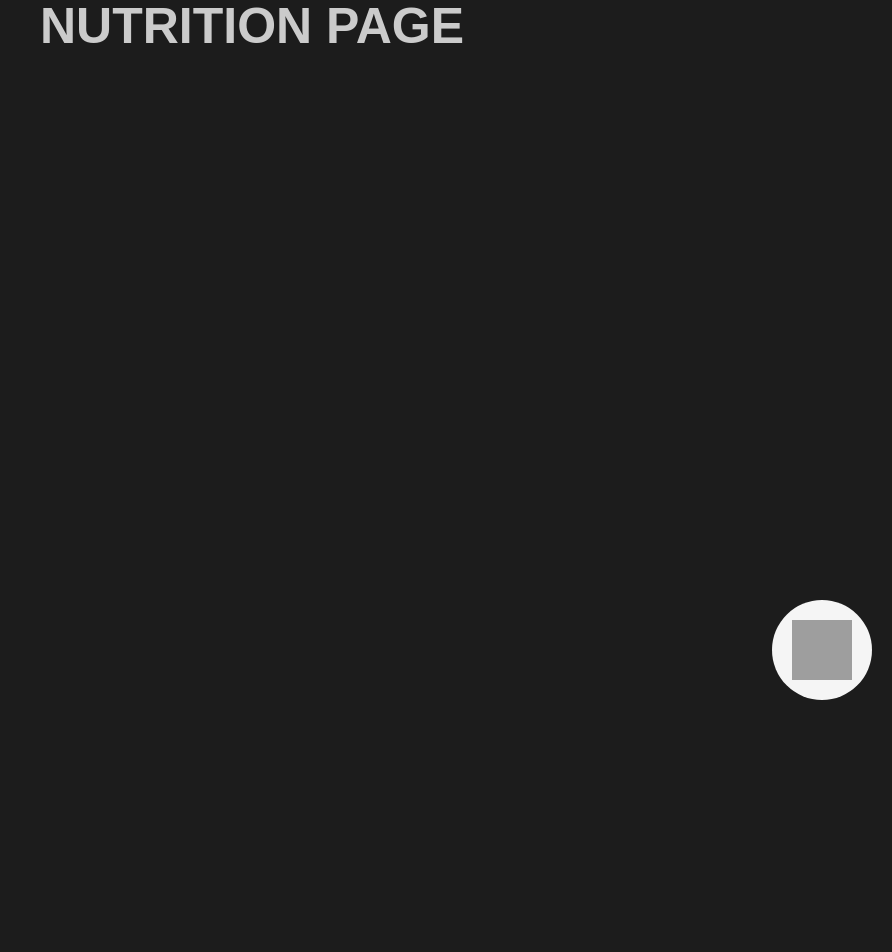
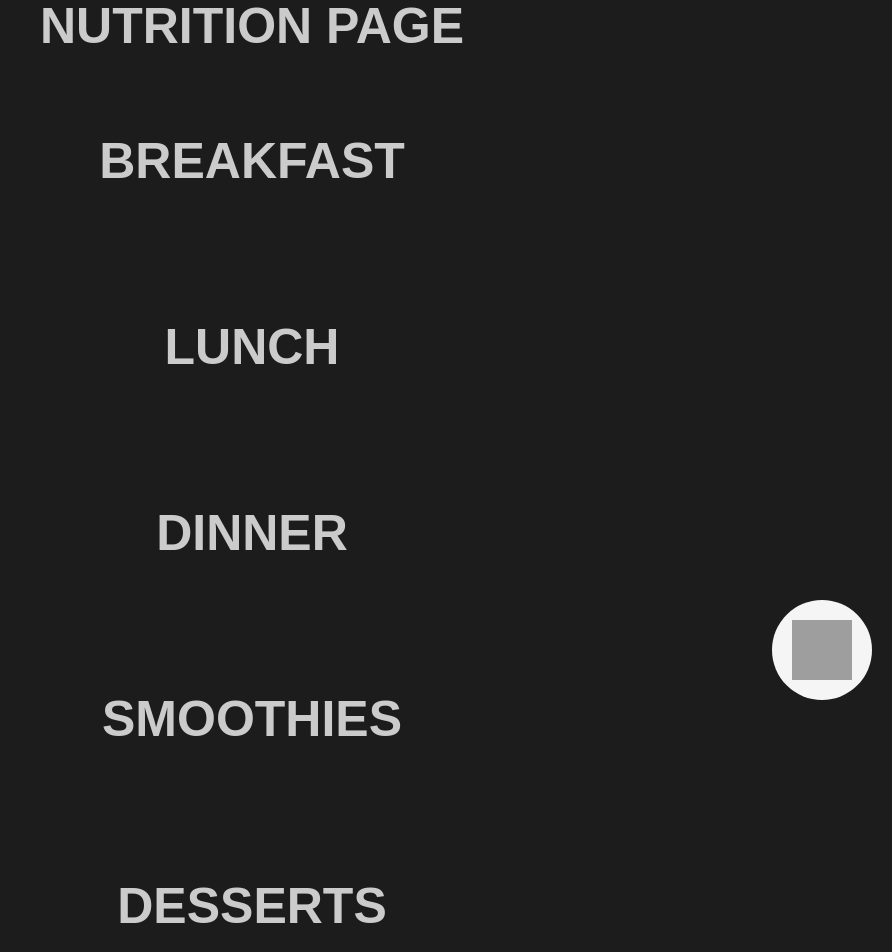
Before and after one commit to alinabpol/fitfusion-frontend, a React (Create React App) app: page /nutrition in a window 1280 px wide. Shown: the part 80-1032 px from the top of the page, without its empty margins (388-1280 px from the left). Before the commit the page ends 800 px from the top, so only its background shows below. Built offline with nearby package versions, Linux system fonts and the light colour scheme; grey boxes are pictures that could not be loaded; a web font is replaced by a local one.

Commit message:
initial set up for /nutrition

```diff
--- a/src/pages/Nutrition.js
+++ b/src/pages/Nutrition.js
@@ -1,11 +1,28 @@
-
+import "../styling/Nutrition.css"
 
 function Nutrition() {
     return (
       <div className="nutrition-container">
         <h1> Nutrition page</h1>
+
+        <div classname="grid-container">
+
+          <h1>Breakfast</h1>
+          <img src="" alt=""></img>
+          <h1>Lunch</h1>
+          <img src="" alt=""></img>
+          <h1>Dinner</h1>
+          <img src="" alt=""></img>
+          <h1>Smoothies</h1>
+          <img src="" alt=""></img>
+          <h1>Desserts</h1>
+          <img src="" alt=""></img>
+          <h1>Snacks</h1>
+          <img src="" alt=""></img>
+        </div>
+
       </div>
     );
   }
 
-  export default Nutrition;
+  export default Nutrition
--- /dev/null
+++ b/src/styling/Nutrition.css
@@ -0,0 +1,5 @@
+.grid-container {
+    display: grid;
+    grid-template-rows: auto;
+    grid-gap: 20px;
+  }
```
Also changed, not shown: src/components/Slider.js (added).
